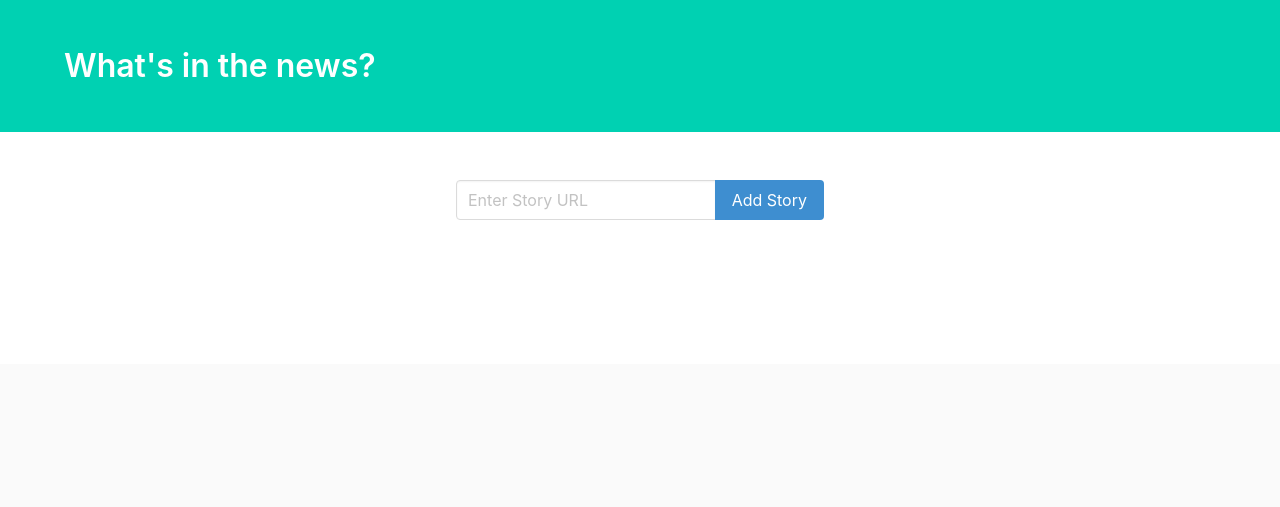
After one commit to charles-ide/Sports-Newsletter-GPT, a Flask app: page /new in a window 1280 px wide. The commit adds this page. Shown: the top 507 px of the page. Run offline with Flask 3, Linux system fonts and the light colour scheme; some libraries are stand-ins or nearby versions.

Commit message:
Have a list of stories displayed

```diff
--- /dev/null
+++ b/app.py
@@ -0,0 +1,71 @@
+'''
+(c) Charles Ide, November 6 2023
+This file will serve as the entrypoint for our Newsletter GPT application
+'''
+from flask import Flask, render_template, request
+from url_processor import get_page_content
+from flask_sqlalchemy import SQLAlchemy
+
+app = Flask(__name__)
+
+app.config['SQLALCHEMY_DATABASE_URI'] = 'sqlite:///stories.db'
+app.config['SQLALCHEMY_TRACK_MODIFICATIONS'] = False
+
+db = SQLAlchemy(app)
+
+class Story(db.Model):
+    id = db.Column(db.Integer, primary_key=True)
+    url = db.Column(db.String(500))
+    title = db.Column(db.String(500))
+    text = db.Column(db.String(100000), nullable=False)
+
+with app.app_context():
+    db.create_all()
+    db.session.commit()
+
+@app.route('/')
+def index():
+    return render_template('index.html')
+
+@app.route('/process_url', methods=['POST'])
+def process_url_route():
+    if request.method == 'POST':
+        url = request.form['url']
+        story_dict = get_page_content(url)
+
+        new_story_obj = Story(url=story_dict['url'], title=story_dict['title'], text=story_dict['text'])
+
+        db.session.add(new_story_obj)
+        db.session.commit()
+
+        return render_template('result.html', url=url, page_content=story_dict['text'])
+    return render_template('index.html')
+
+@app.route('/new', methods=['GET', 'POST'])
+def index_new():
+    if request.method == 'POST':
+        url = request.form.get('url')
+        story_dict = get_page_content(url)
+        new_story_obj = Story(url=story_dict['url'], title=story_dict['title'], text=story_dict['text'])
+
+        db.session.add(new_story_obj)
+        db.session.commit()
+
+    story_list = []
+
+    with app.app_context():
+        stories = Story.query.all()
+        for story in stories:
+
+            story_data = {
+                'url' :  story.url,
+                'title' : story.title,
+                'text' : story.text
+            }
+
+            story_list.append(story_data)
+
+    return render_template('index_new.html', story_list = story_list)
+
+if __name__ == '__main__':
+    app.run(port=8000, debug=True)
--- a/templates/index.html
+++ b/templates/index.html
@@ -5,6 +5,7 @@
     <meta name="viewport" content="width=device-width, initial-scale=1.0">
     <title>URL Processor</title>
 </head>
+
 <body>
     <h1>URL Processor</h1>
     <form action="/process_url" method="post">
@@ -12,5 +13,6 @@
         <input type="text" id="url" name="url" required>
         <button type="submit">Process</button>
     </form>
+
 </body>
 </html>
--- /dev/null
+++ b/templates/index_new.html
@@ -0,0 +1,69 @@
+<!DOCTYPE html>
+<html lang="en">
+
+<head>
+    <meta charset="UTF-8">
+    <meta name="viewport" content="width=device-width, initial-scale=1.0">
+    <meta http-equiv="X-UA-Compatible" content="ie=edge">
+    <title>What's in the news?</title>
+    <link rel="stylesheet" href="https://cdnjs.cloudflare.com/ajax/libs/bulma/0.6.2/css/bulma.css" />
+</head>
+
+<body>
+    <section class="hero is-primary">
+        <div class="hero-body">
+            <div class="container">
+                <h1 class="title">
+                    What's in the news?
+                </h1>
+            </div>
+        </div>
+    </section>
+    <section class="section">
+        <div class="container">
+            <div class="columns">
+                <div class="column is-offset-4 is-4">
+                    <form method="POST">
+                        <div class="field has-addons">
+                            <div class="control is-expanded">
+                                <input class="input" name="url" id="url" type="text" placeholder="Enter Story URL">
+                            </div>
+                            <div class="control">
+                                <button class="button is-info">
+                                    Add Story
+                                </button>
+                            </div>
+                        </div>
+                    </form>
+                </div>
+            </div>
+        </div>
+    </section>
+    <section class="section">
+        <div class="container">
+            <div class="columns">
+                <div class="column is-offset-4 is-4">
+                    {% for story in story_list %}
+                    <div class="box">
+                        <article class="media">
+                            <div class="media-content">
+                                <div class="content">
+                                    <p>
+                                        <span class="title">{{ story.title }}</span>
+                                        <br>
+                                        <span class="subtitle">{{ story.url }}</span>
+                                    </p>
+                                </div>
+                            </div>
+                        </article>
+                    </div>
+                    {% endfor %}
+                </div>
+            </div>
+        </div>
+    </section>
+    <footer class="footer">
+    </footer>
+</body>
+
+</html>
--- a/templates/result.html
+++ b/templates/result.html
@@ -9,8 +9,10 @@
 </head>
 <body>
     <h1>URL Processor Result</h1>
+    <a href="{{ url_for('index') }}">Return to processor</a>
     <p>URL: {{ url }}</p>
     <p>Page Content:</p>
     <pre>{{ page_content }}</pre>
+
 </body>
 </html>
```
Also changed, not shown: main.py (deleted, +0 -25 lines), test.py (added, +17 -0 lines), url_processor.py (+27 -2 lines).
